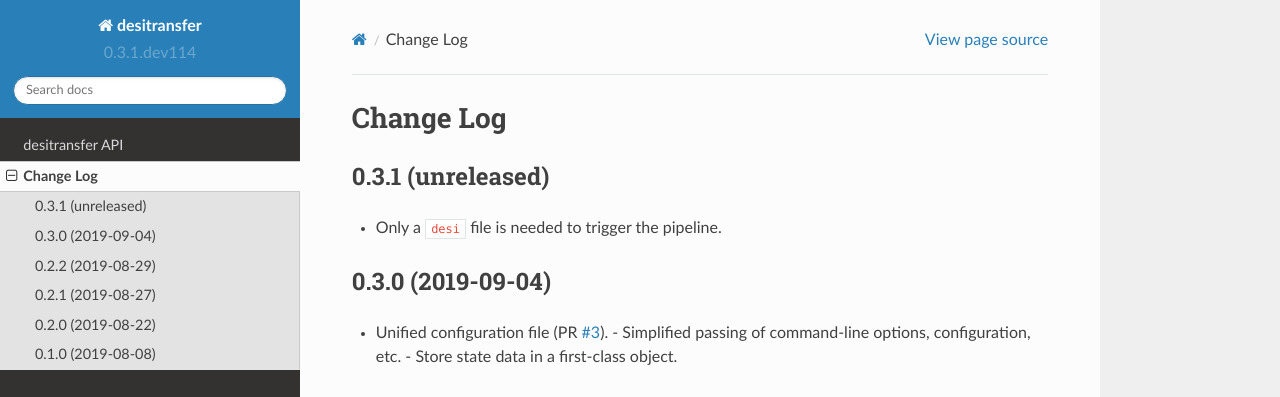
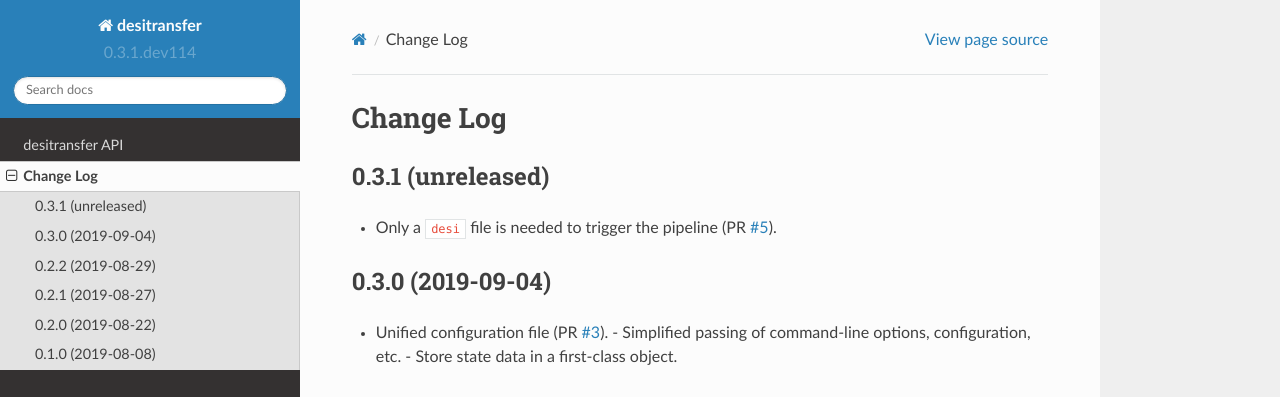
Before and after one commit to desihub/desitransfer, a Sphinx documentation site: the page built from doc/changes.rst, in a window 1280 px wide and 1070 px high. Shown: the top 397 px of the window. Built offline with Sphinx 7.4.7 and the Read the Docs theme 2.0.0, drawn with Linux system fonts in a browser that asks for light colours.

Commit message:
update change log

```diff
--- a/doc/changes.rst
+++ b/doc/changes.rst
@@ -5,7 +5,9 @@ Change Log
 0.3.1 (unreleased)
 ------------------
 
-* Only a ``desi`` file is needed to trigger the pipeline.
+* Only a ``desi`` file is needed to trigger the pipeline (PR `#5`_).
+
+.. _`#5`: https://github.com/desihub/desitransfer/pull/5
 
 0.3.0 (2019-09-04)
 ------------------
```
